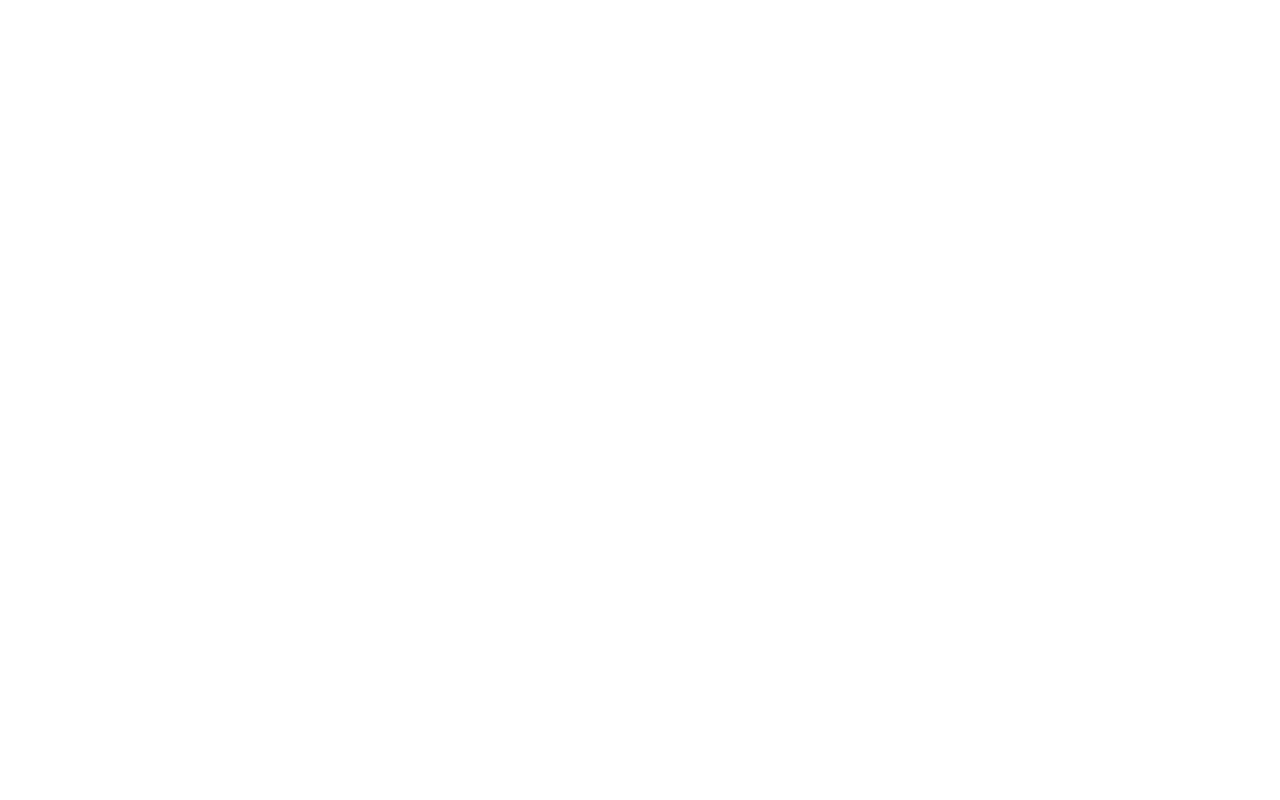
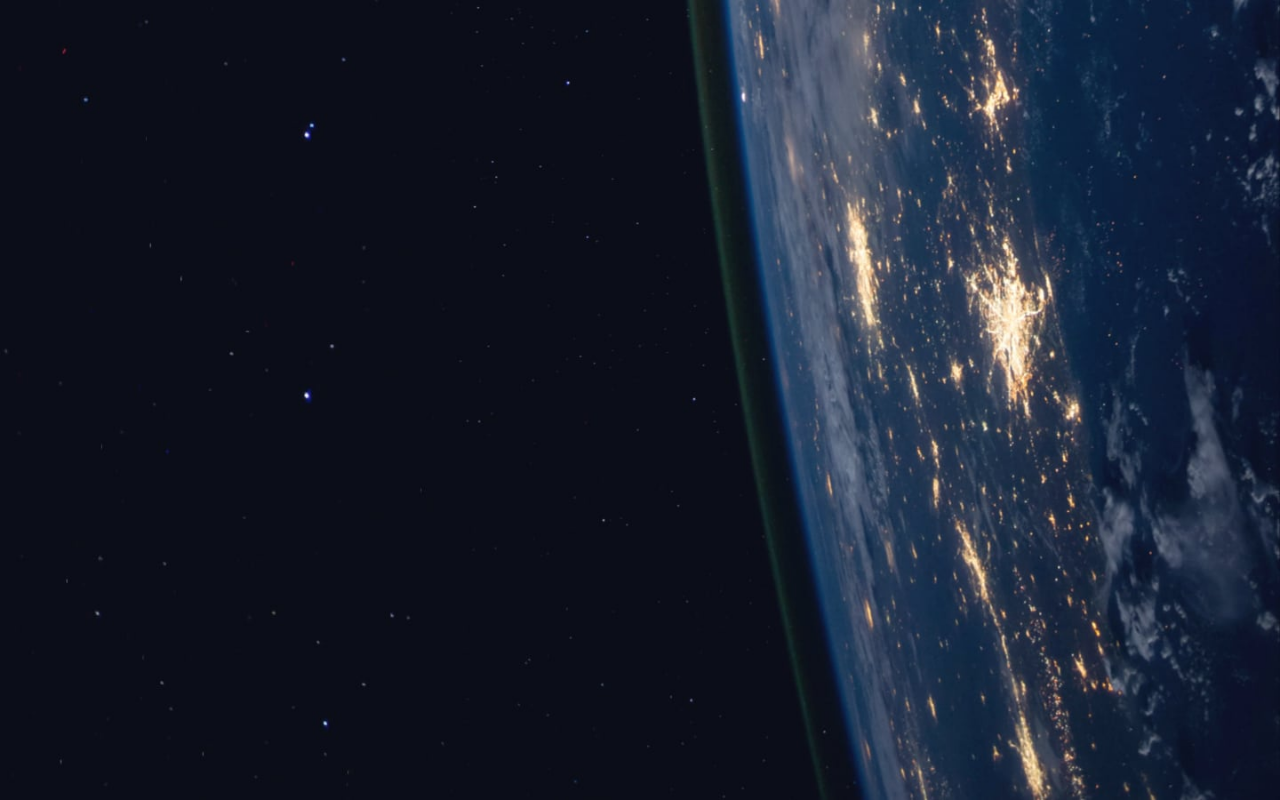
Before and after one commit to Anthony-S58/Space-Tourism-FrontEnd-Mentor, a plain HTML site: page index.html in a window 1280 px wide. Drawn offline with Linux system fonts and the light colour scheme.

Commit message:
addBackground

```diff
--- a/style.css
+++ b/style.css
@@ -3,3 +3,12 @@
     padding: 0;
     box-sizing: border-box;
 }
+body{
+    height: 100vh;
+    width: 100%;
+    background-image: url(space-tourism-website-main/starter-code/assets/home/background-home-desktop.jpg);
+    background-position: center;
+    background-repeat: no-repeat;
+    background-size: cover;
+
+}
```
